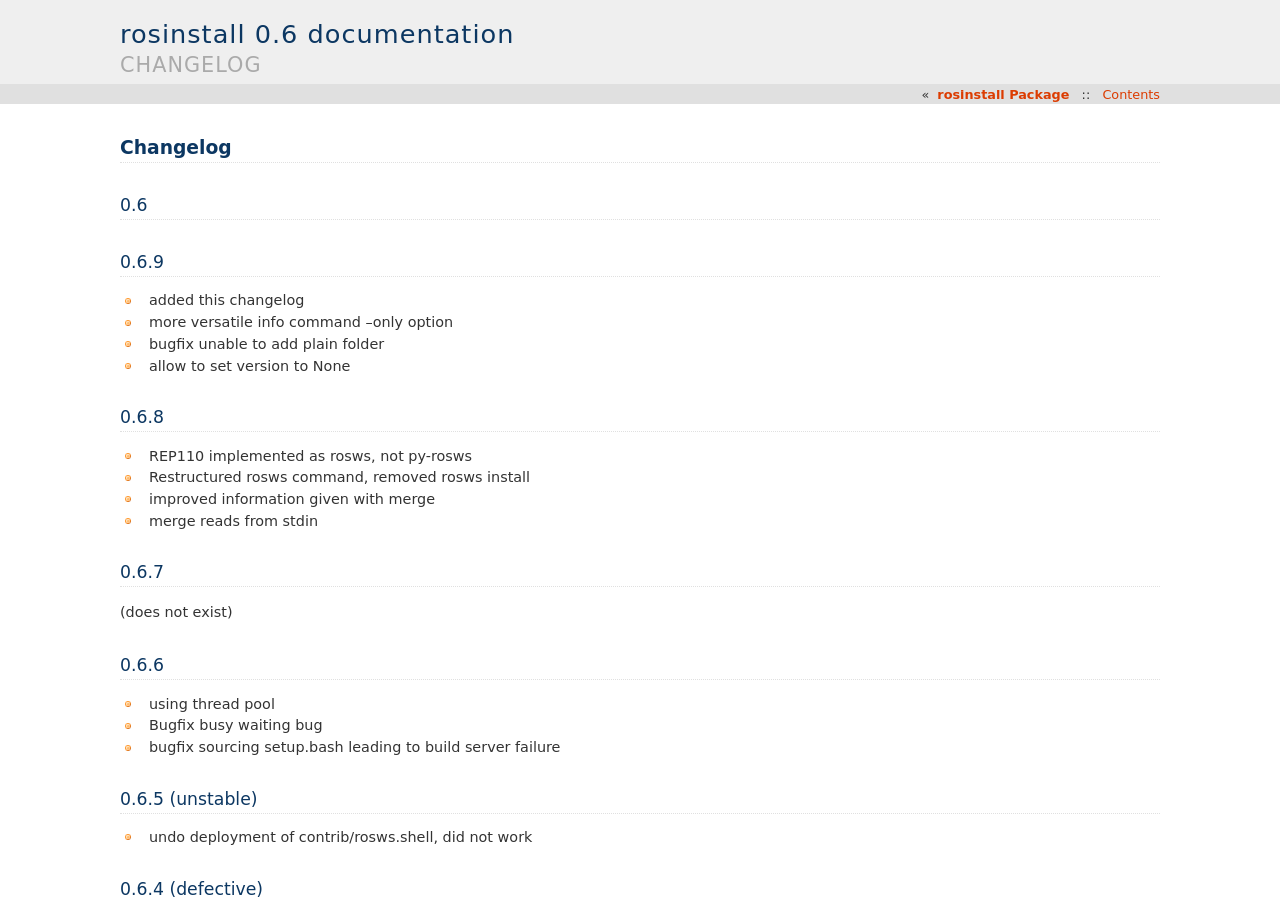
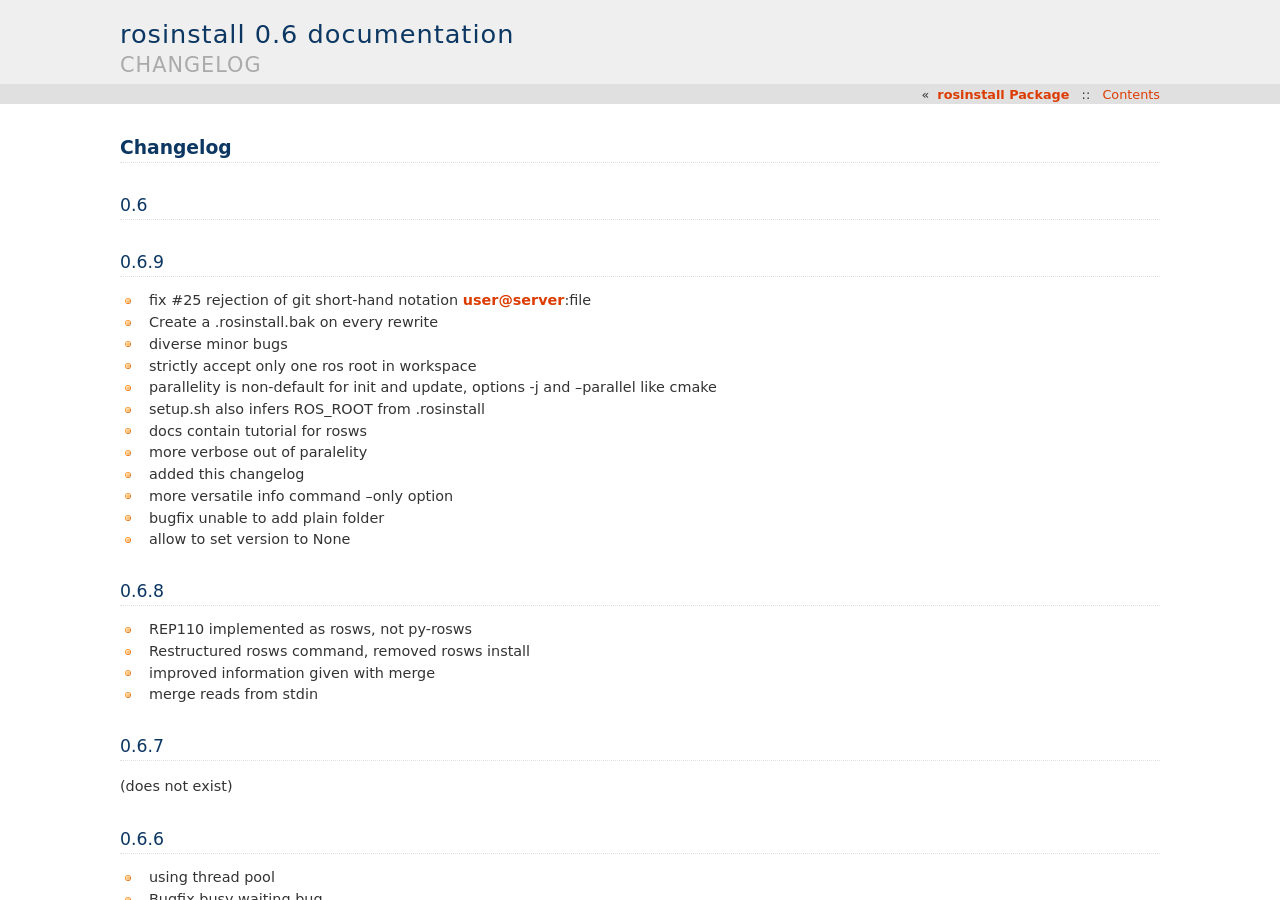
Before and after one commit to vcstools/rosinstall, a Sphinx documentation site: the page built from doc/changelog.rst, in a window 1280 px wide and 900 px high. Built offline with Sphinx 7.4.7, drawn with Linux system fonts in a browser that asks for light colours.

Commit message:
changelog extended

```diff
--- a/doc/changelog.rst
+++ b/doc/changelog.rst
@@ -7,6 +7,14 @@ Changelog
 0.6.9
 -----
 
+- fix #25 rejection of git short-hand notation user@server:file
+- Create a .rosinstall.bak on every rewrite
+- diverse minor bugs
+- strictly accept only one ros root in workspace
+- parallelity is non-default for init and update, options -j and --parallel like cmake
+- setup.sh also infers ROS_ROOT from .rosinstall
+- docs contain tutorial for rosws
+- more verbose out of paralelity
 - added this changelog
 - more versatile info command --only option
 - bugfix unable to add plain folder
```
